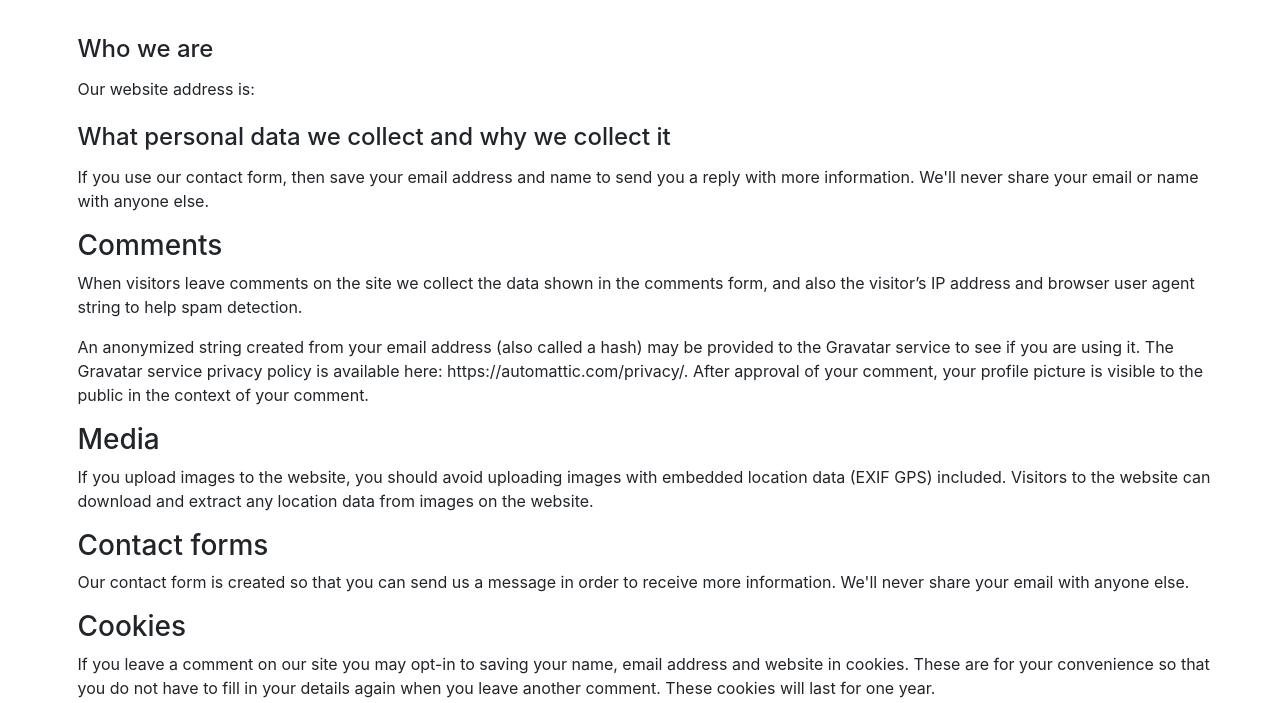
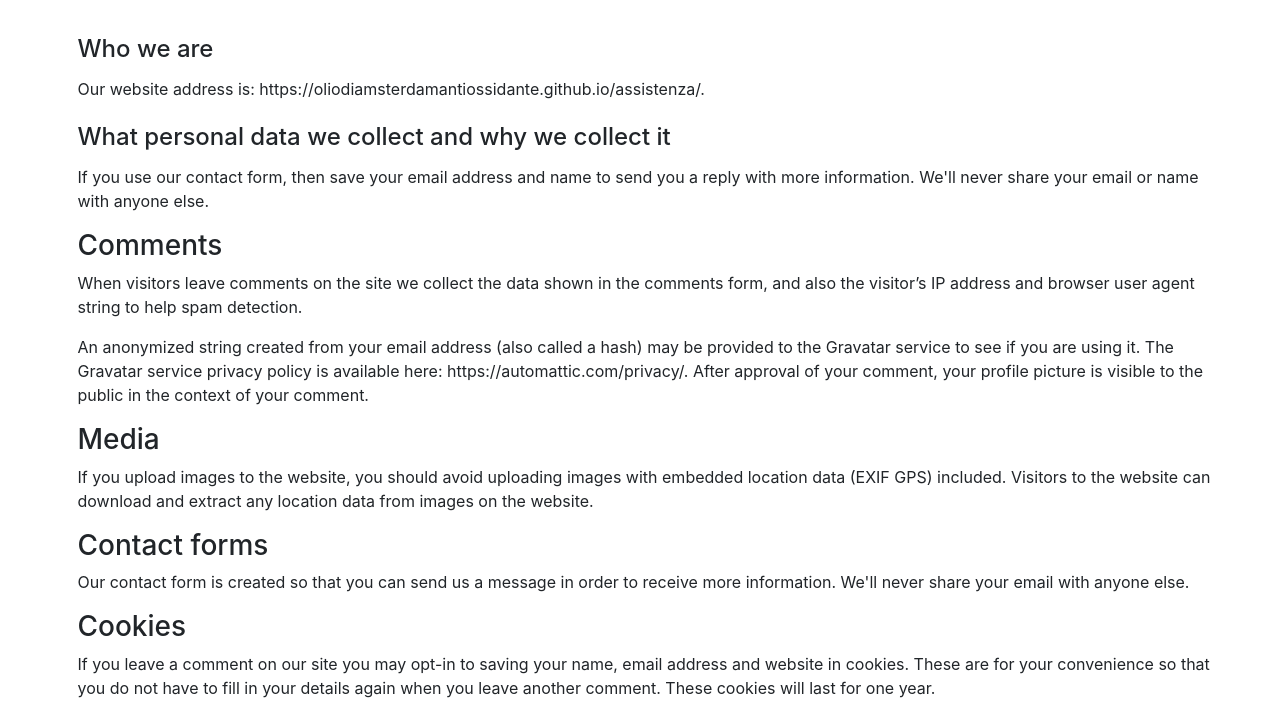
Before and after one commit to oliodiamsterdamantiossidante/assistenza, a plain HTML site: page privacy.html in a window 1280 px wide. Shown: the part 97-800 px from the top of the page. Drawn offline with Linux system fonts and the light colour scheme.

Commit message:
Update privacy.html

```diff
--- a/privacy.html
+++ b/privacy.html
@@ -48,7 +48,7 @@
 
 
 
-<p>Our website address is:  </p>
+<p>Our website address is:  https://oliodiamsterdamantiossidante.github.io/assistenza/.</p>
 
 
 <h4>What personal data we collect and why we collect it</h4>
```
